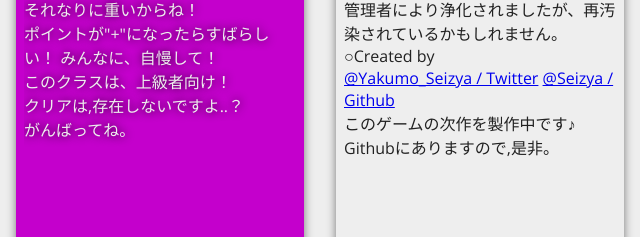
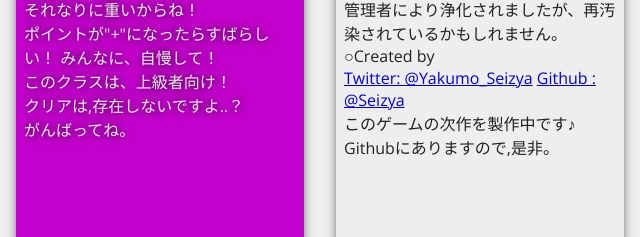
Before and after one commit to FM-Truesa/seizyaproject, a plain HTML site: page 選択画面/index選択.html in a window 1280 px wide. Shown: the part 359-596 px from the top of the page, 640-1280 px from the left. Drawn offline with nearby package versions, Linux system fonts and the light colour scheme; a web font is replaced by a local one.

Commit message:
Update index選択.html

```diff
--- a/選択画面/index選択.html
+++ b/選択画面/index選択.html
@@ -252,8 +252,8 @@
                 <p>
                     ○Created by
                 </p>
-                <a href="https://twitter.com/Yakumo_Seizya?lang=ja" target=”_blank”>@Yakumo_Seizya / Twitter</a>
-                <a href="https://github.com/Seizya" target=”_blank”>@Seizya / Github</a>
+                <a href="https://twitter.com/Yakumo_Seizya?lang=ja" target=”_blank”>Twitter: @Yakumo_Seizya</a>
+                <a href="https://github.com/Seizya" target=”_blank”>Github : @Seizya</a>
                 <P>
                     このゲームの次作を製作中です♪ Githubにありますので,是非。
                 </P>
```
